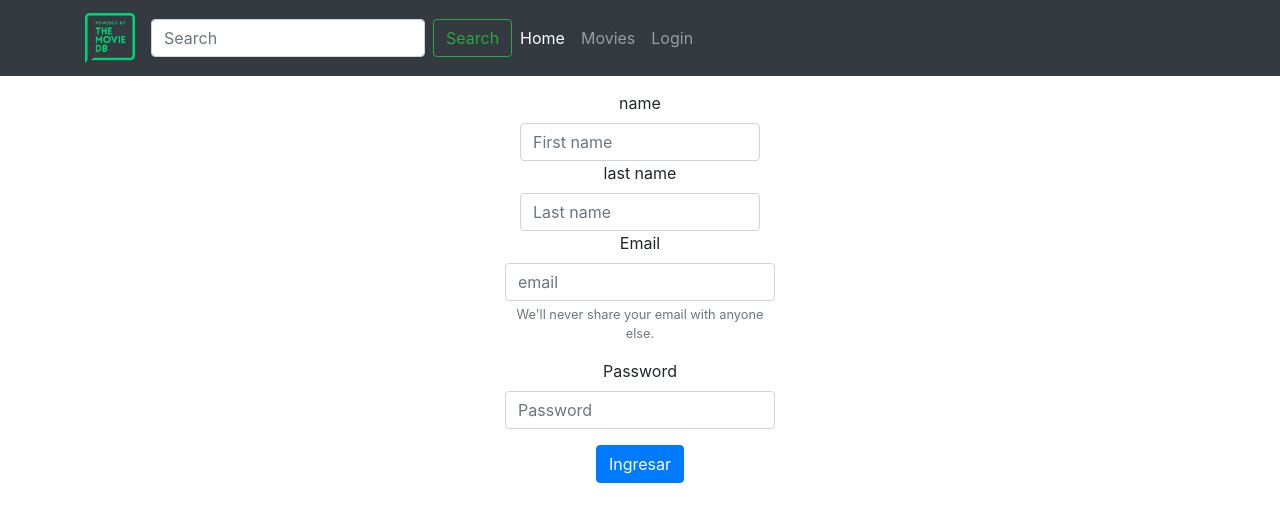
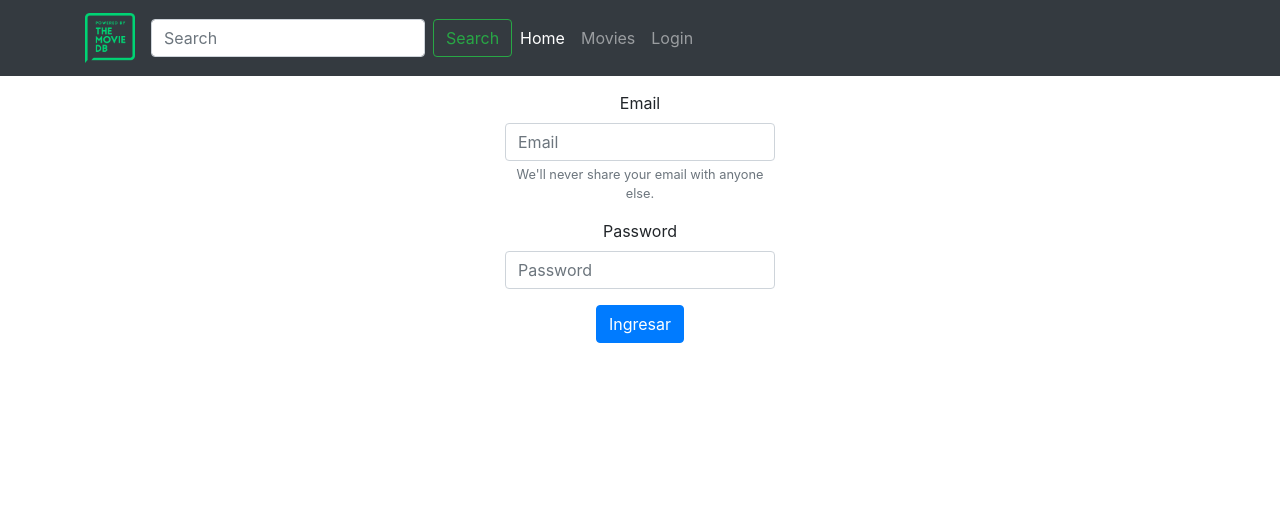
Before and after one commit to LucianoSassano/newReactMovieProject, a React (Create React App) app: page /login in a window 1280 px wide. Shown: the top 522 px of the page. Built offline with nearby package versions, Linux system fonts and the light colour scheme.

Commit message:
ingreso de usuarios en proceso, falta comparar y validar contra el json

```diff
--- /dev/null
+++ b/public/users.json
@@ -0,0 +1,4 @@
+[
+    { "email": "garciapablo838@gmail.com", "password": "123456" },
+    { "email": "lucho@gmail.com", "password": "hola" }
+  ]
--- a/src/components/MoviesContent.js
+++ b/src/components/MoviesContent.js
@@ -10,7 +10,7 @@ export default class MovieContent extends React.Component {
       page: [],
       results: []
     };
-    this.performSearch();
+    this.performSearch("avengers");
   }
 
   performSearch(searchTerm) {
@@ -23,7 +23,7 @@ export default class MovieContent extends React.Component {
       success: searchResults => {
         console.log("performed succesfully");
         const results = searchResults.results;
-
+        console.log(searchResults)
         results.forEach(movie => {
           console.log(movie.title);
         });
--- a/src/pages/Login.js
+++ b/src/pages/Login.js
@@ -3,40 +3,76 @@ import NavBar from "../components/NavBar";
 import "../pages/Login.css";
 
 class Login extends React.Component {
+  constructor(props) {
+    super(props);
+
+    this.state = {
+      users: [],
+      email: "",
+      password: ""
+    };
+
+    this.handleChange = this.handleChange.bind(this);
+    this.handleSubmit = this.handleSubmit.bind(this);
+  }
+
+  handleChange(event) {
+    // console.log(event.target.value );
+    // console.log(event.target.name );
+
+    this.setState({
+      [event.target.name]: event.target.value
+    });
+    // this.state.email = event.target.value;
+    // this.state.password = event.target.value;
+  }
+
+  handleSubmit(event) {
+    event.preventDefault();
+
+    // buscar el mail y la contrase;a que est;an en el estado, dentro del arreglo de users
+
+    fetch("http://localhost:3000/users.json")
+    .then(function(response) {
+      return response.json();
+
+    })
+    .then(function(myJson) {
+      console.log(myJson);
+      // var data = JSON.parse(myJson);
+      // console.log("DATA", data);
+      var jsonCant = JSON.stringify( myJson.lenght);
+
+      var i =0
+      for (i>0;i<jsonCant;i++)
+      {
+        console.log("HOLA", myJson[i]);
+
+      }
+
+    });
+
+
+    console.log("Ingreso concedido");
+  }
+
   render() {
     return (
       <>
         <NavBar />
-        <form className="form-class">
+        <form className="form-class" onSubmit={this.handleSubmit}>
           <div className="col-auto">
-          <div className="col-auto">
-            <div className="name-input">
-              <label>name</label>
-              <input
-                type="text"
-                className="form-control"
-                placeholder="First name"
-                required
-              />
-            </div>
-            <div className="last-name-input">
-              <label>last name</label>
-              <input
-                type="text"
-                className="form-control"
-                placeholder="Last name"
-                required
-              />
-            </div>
-          </div>
             <div className="form-group">
               <label for="exampleInputEmail1">Email</label>
               <input
                 type="email"
                 className="form-control"
-              id="exampleInputEmail1"
+                value={this.state.email}
                 aria-describedby="emailHelp"
-              placeholder="email"
+                placeholder="Email"
+                required
+                name="email"
+                onChange={this.handleChange}
               />
               <small id="emailHelp" className="form-text text-muted">
                 We'll never share your email with anyone else.
@@ -47,8 +83,11 @@ class Login extends React.Component {
               <input
                 type="password"
                 className="form-control"
-              id="exampleInputPassword1"
+                value={this.state.password}
                 placeholder="Password"
+                required
+                name="password"
+                onChange={this.handleChange}
               />
             </div>
             <button type="submit" className="btn btn-primary">
```
Lines whose indentation alone changed are shown as unchanged.
